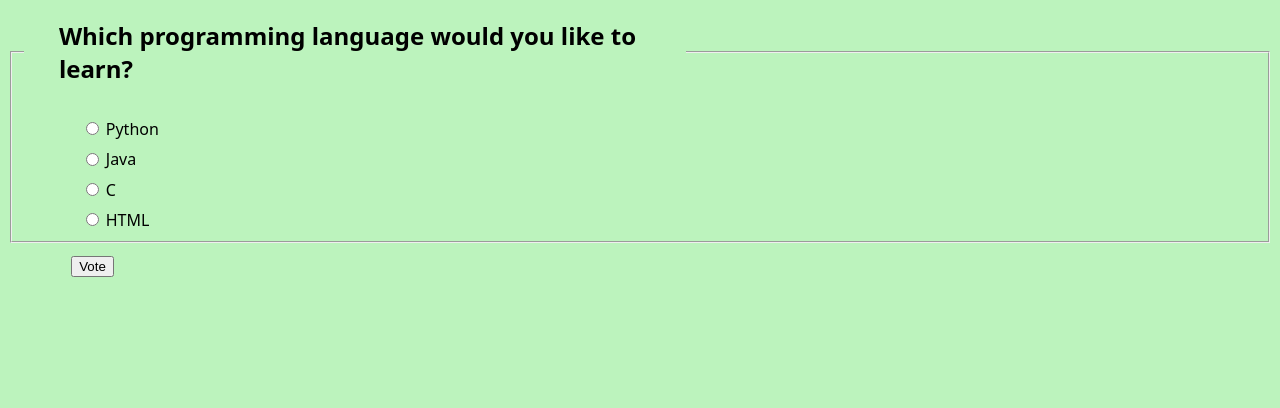
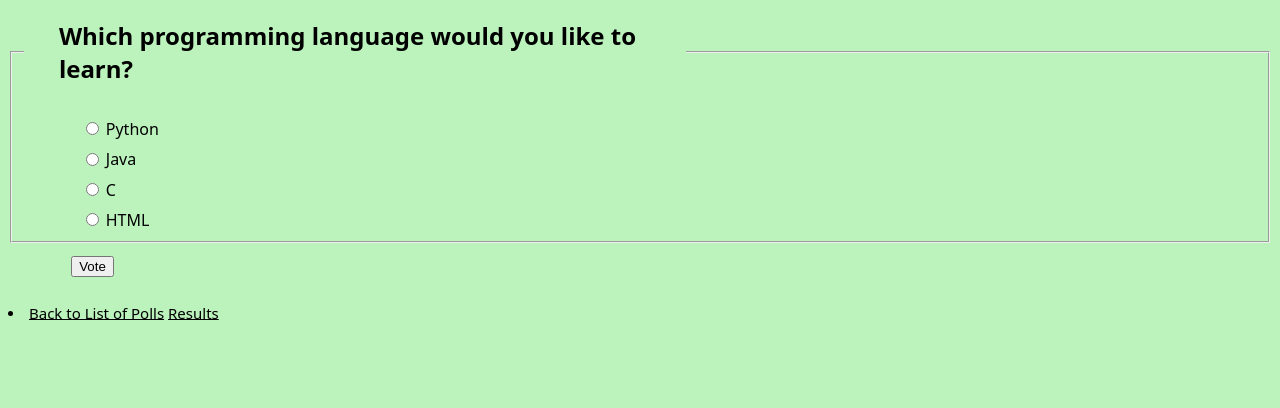
Before and after one commit to mjrchy/ku-polls, a Django app: page /polls/3/ in a window 1280 px wide. Shown: the part 129-537 px from the top of the page. Run offline with Django 4.2, Linux system fonts and the light colour scheme; data comes from the database, SQL or seed files in the repository.

Commit message:
Navigation Improvement

```diff
--- a/polls/templates/polls/detail.html
+++ b/polls/templates/polls/detail.html
@@ -13,4 +13,7 @@
         {% endfor %}
     </fieldset>
     <input type="submit" value="Vote">
+    <li>
+        <a href="{% url 'polls:index'%}">Back to List of Polls</a>
+        <a href="{% url 'polls:results' question.id%}">Results</a></li>
 </form>
--- a/polls/templates/polls/index.html
+++ b/polls/templates/polls/index.html
@@ -5,7 +5,9 @@
 {% if latest_question_list %}
     <ul>
     {% for question in latest_question_list %}
-        <li><a href="{% url 'polls:detail' question.id %}">{{ question.question_text }}</a></li>
+        <li><a href="{% url 'polls:detail' question.id %}">{{ question.question_text }}</a>
+            <a href="{% url 'polls:results' question.id%}">Results</a>
+        </li>
     {% endfor %}
     </ul>
 {% else %}
--- a/polls/templates/polls/results.html
+++ b/polls/templates/polls/results.html
@@ -9,5 +9,4 @@
     <li>{{ choice.choice_text }} -- {{ choice.votes }} vote{{ choice.votes|pluralize }}</li>
 {% endfor %}
 </ul>
-
-<a class="vote-again" href="{% url 'polls:detail' question.id %}">Vote again?</a>
+<a href="{% url 'polls:index'%}">Back to List of Polls</a>
```
